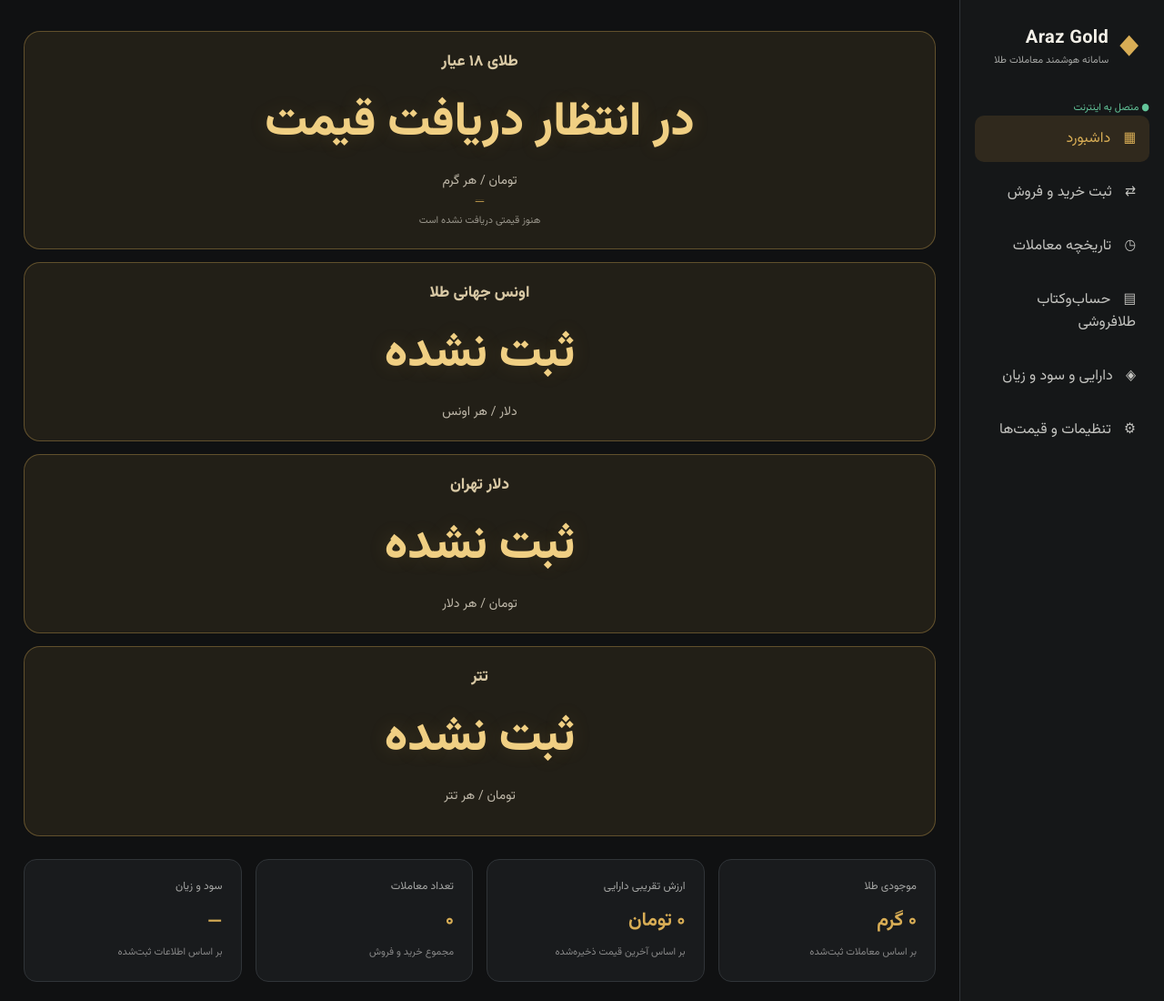
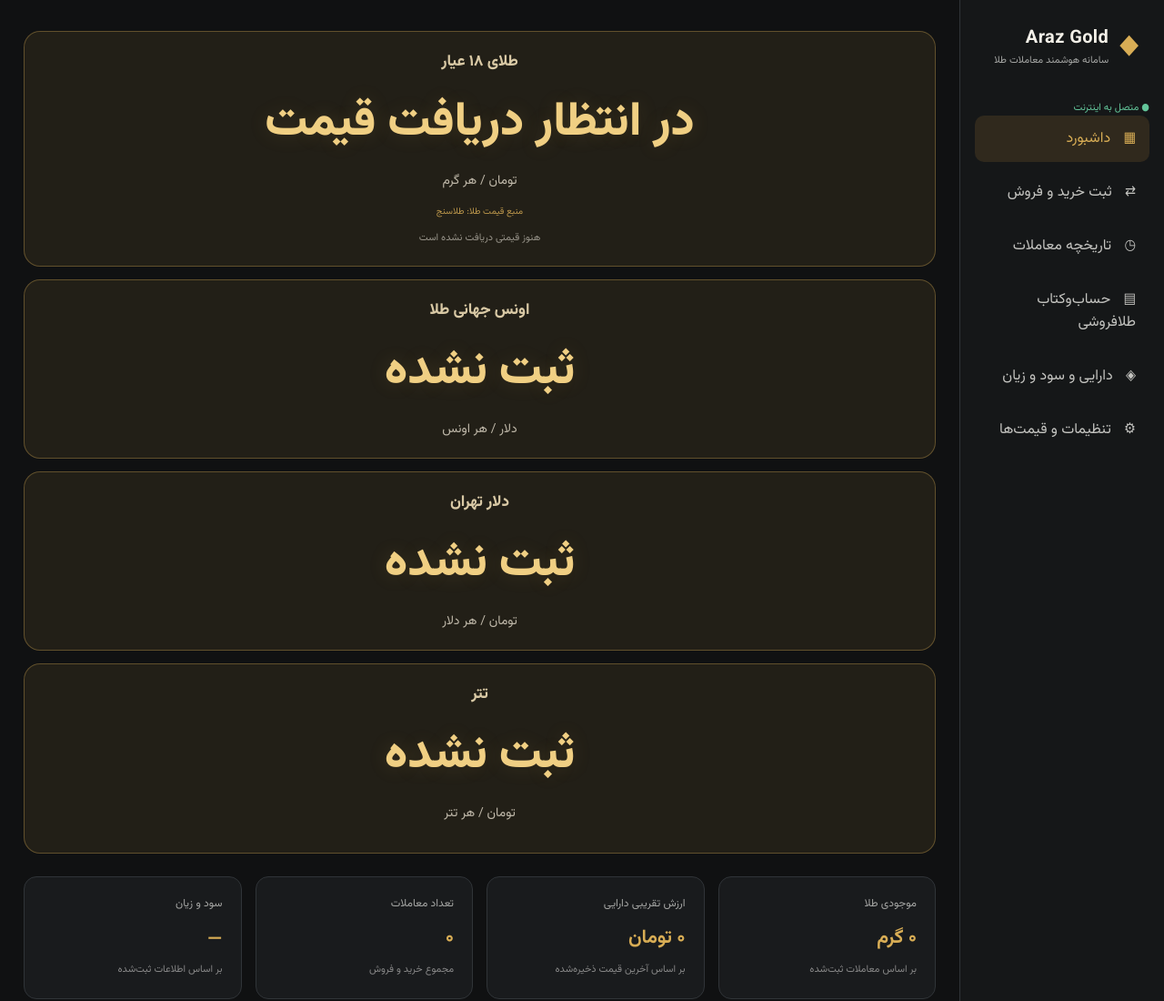
Before and after one commit to arsalanferaghat/Araz-Gold, a plain HTML site: page index.html in a window 1280 px wide. Shown: the top 1100 px of the page at 91% size. Drawn offline with Linux system fonts and the light colour scheme; no server answers.

Commit message:
Update style.css

```diff
--- a/style.css
+++ b/style.css
@@ -1171,8 +1171,14 @@ footer a:hover {
 }
 .price-source {
     display: inline-block;
-    margin-top: 1px;
+    margin-top: 7px;
     color: var(--gold);
-    font-size: 1px;
+    font-size: 10px;
+    text-decoration: none;
+    opacity: .85;
+}
+
+.price-source:hover {
     text-decoration: underline;
+    opacity: 1;
 }
```
